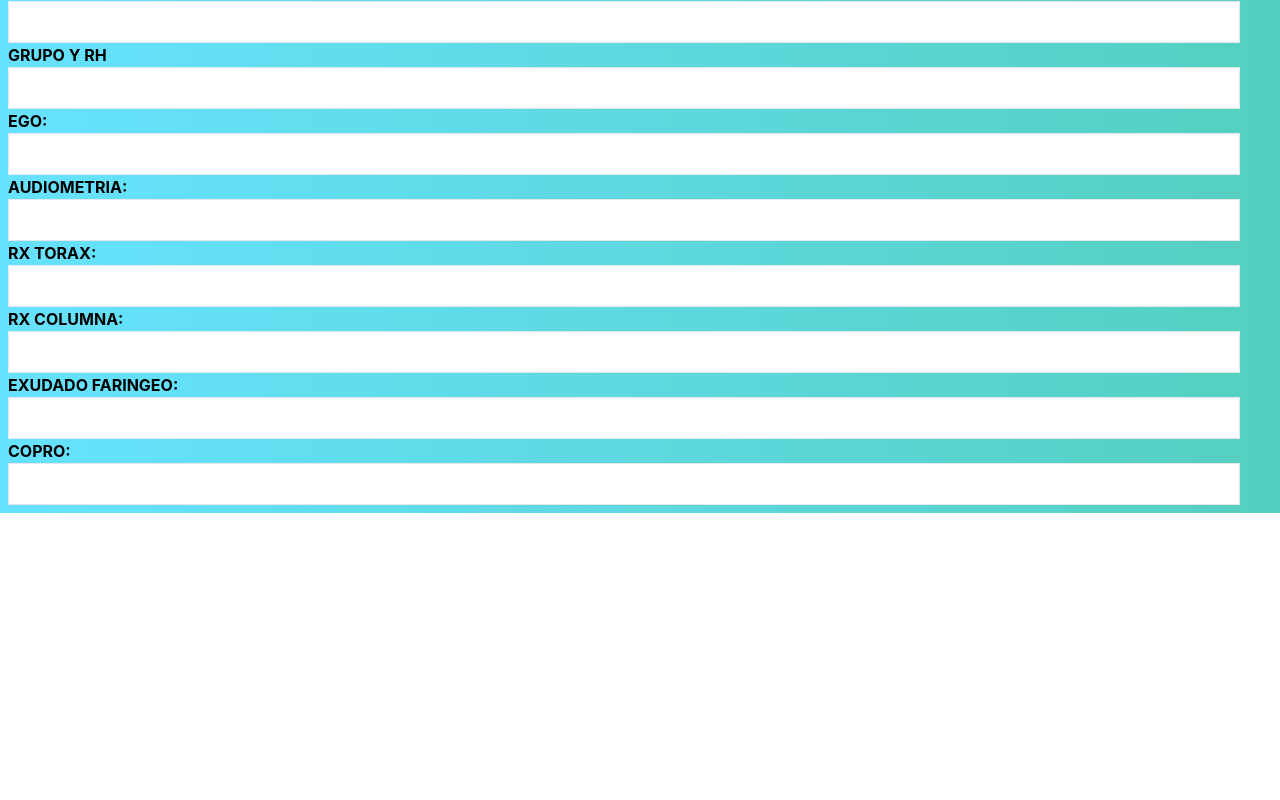
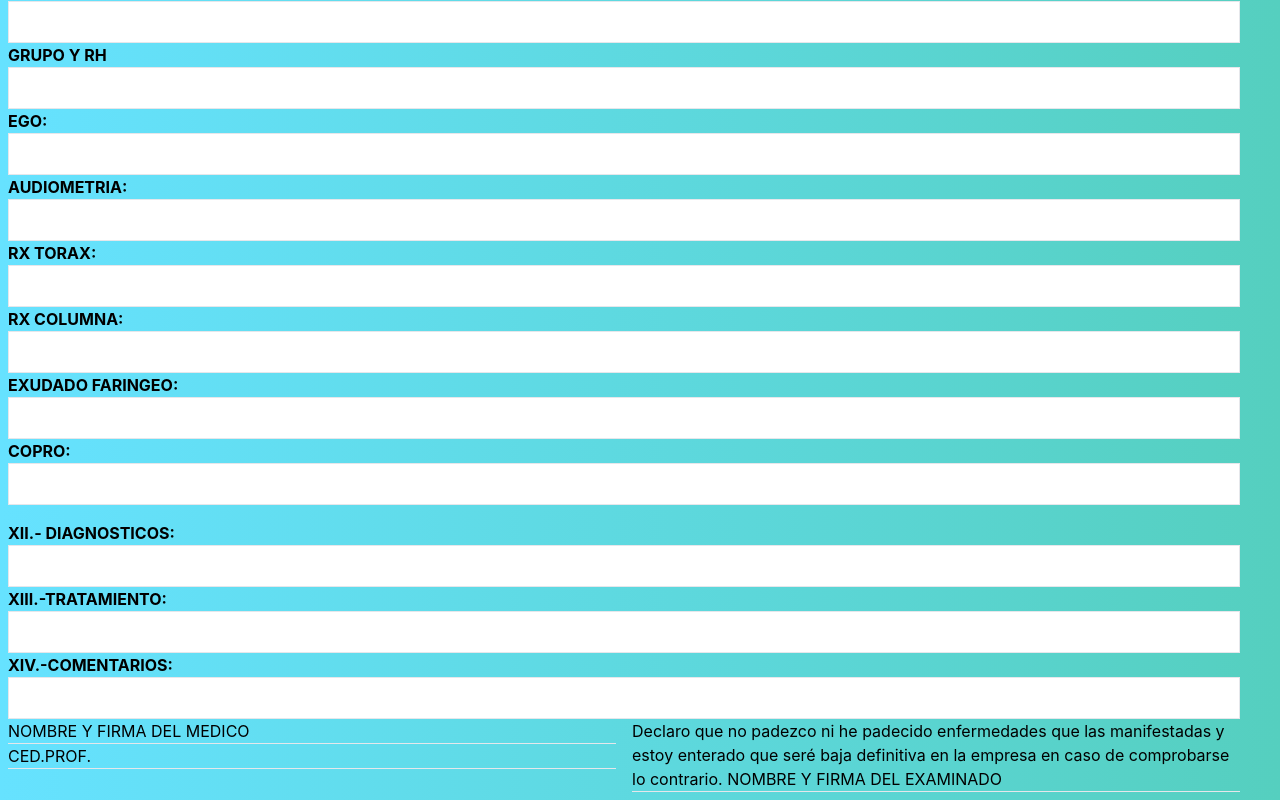
Before and after one commit to Varg-Vikernes/medical-control, a React (Create React App) app: page /Hcx4 in a window 1280 px wide. Shown: the part 1883-2683 px from the top of the page. Before the commit the page ends 2396 px from the top, so only its background shows below. Built offline with nearby package versions, Linux system fonts and the light colour scheme.

Commit message:
formulario completos

```diff
--- a/src/components/Hcx4/Diagnostico/diagnostico.component.jsx
+++ b/src/components/Hcx4/Diagnostico/diagnostico.component.jsx
@@ -0,0 +1,59 @@
+import React from "react";
+
+export function Diagnostico() {
+    return (
+        <>
+            <form action="" className="w-full p-2">
+                <div className="flex justify-between mr-4">
+                    <div className="flex-1 mr-4">
+
+                        <h1 className="block font-bold">XII.- DIAGNOSTICOS:   </h1>
+                        <input type="text" name="" id=""
+                            className="w-full border p-2"
+
+                        />
+                    </div>
+                </div>
+                <div className="flex justify-between mr-4">
+                    <div className="flex-1 mr-4">
+
+                        <h1 className="block font-bold">XIII.-TRATAMIENTO:</h1>
+                        <input type="text" name="" id=""
+                            className="w-full border p-2"
+
+                        />
+                    </div>
+                </div>
+                <div className="flex justify-between mr-4">
+                    <div className="flex-1 mr-4">
+
+                        <h1 className="block font-bold">XIV.-COMENTARIOS:</h1>
+                        <input type="text" name="" id=""
+                            className="w-full border p-2"
+
+                        />
+                    </div>
+                </div>
+
+                <div className="flex justify-between mr-4">
+                    <div className="flex-1 mr-4">
+                        <p>NOMBRE Y FIRMA DEL MEDICO <br />
+                        </p>
+                        <hr />
+                        <p>CED.PROF.
+                        </p>
+                        <hr />
+                    </div>
+                    <div className="flex-1 mr-4">
+                        <p>Declaro que no padezco ni he padecido enfermedades que
+                            las manifestadas y estoy enterado que seré baja definitiva
+                            en la empresa  en caso de comprobarse lo contrario.
+                            NOMBRE Y FIRMA DEL EXAMINADO
+                        </p>
+                        <hr />
+                    </div>
+                </div>
+            </form>
+        </>
+    )
+}
--- a/src/components/Hcx4/hcx4.jsx
+++ b/src/components/Hcx4/hcx4.jsx
@@ -5,6 +5,7 @@ import ExtremidadesSuperiores from "./extremidades/superiores.component";
 import ExtremidadesInferiores from "./extremidades/inferiores.component";
 import ExploracionPsiconeurologica from "./exploracionPsico/exploracionPsico.component";
 import { Laboratorio } from "./exmLaboratorio/examenLaboratorio.component";
+import { Diagnostico } from "./Diagnostico/diagnostico.component";
 
 
 const Hcx4 = () => {
@@ -33,6 +34,7 @@ const Hcx4 = () => {
             <ExtremidadesInferiores />
             <ExploracionPsiconeurologica />
             <Laboratorio />
+            <Diagnostico />
         </>
     )
 }
```
